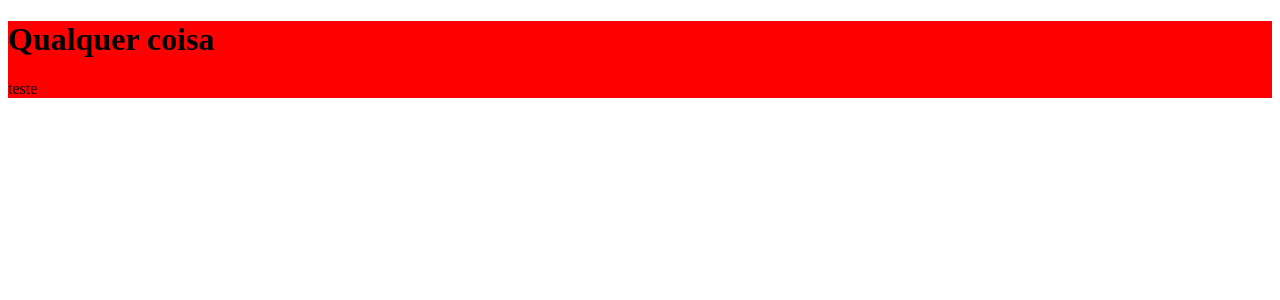
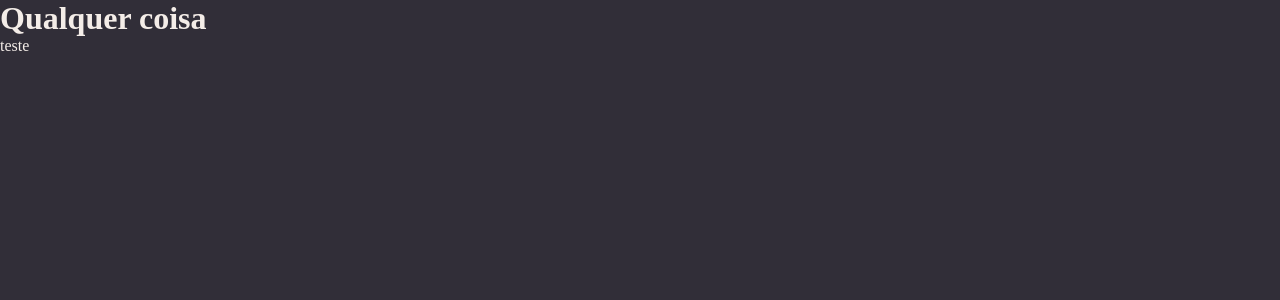
Before and after one commit to Edmilsonhdr/rocketnotes, a React (Vite) app: page / in a window 1280 px wide. Shown: the top 300 px of the page. Built offline with nearby package versions, Linux system fonts and the light colour scheme.

Commit message:
add style global

```diff
--- a/src/main.jsx
+++ b/src/main.jsx
@@ -1,6 +1,7 @@
 import React from "react";
 import ReactDOM from "react-dom/client";
 import { ThemeProvider } from "styled-components";
+import GlobalStyles from "./styles/global";
 
 import theme from "./styles/theme";
 
@@ -9,6 +10,7 @@
 ReactDOM.createRoot(document.getElementById("root")).render(
   <React.StrictMode>
     <ThemeProvider theme={theme}>
+      <GlobalStyles />
       <Details />
     </ThemeProvider>
   </React.StrictMode>
--- a/src/pages/Details/styles.js
+++ b/src/pages/Details/styles.js
@@ -2,5 +2,5 @@
 
 export const Container = styled.div`
 
-    background: red;
+
 `;
--- /dev/null
+++ b/src/styles/global.js
@@ -0,0 +1,27 @@
+import { createGlobalStyle } from "styled-components";
+
+export default createGlobalStyle`
+    *{
+        margin: 0;
+        padding: 0;
+        box-sizing: border-box;
+    }
+
+    body{
+        background-color: ${({ theme }) => theme.COLORS.BACKGROUND_800};
+        color: ${({ theme }) => theme.COLORS.WHITE};
+    }
+
+    a {
+        text-decoration: none;
+    }
+
+    button, a{
+        cursor: pointer;
+        transition: filter 0.2s;
+    }
+
+    button:hover, a:hover{
+        filter: brightness(0.9);
+    }
+`;
```
